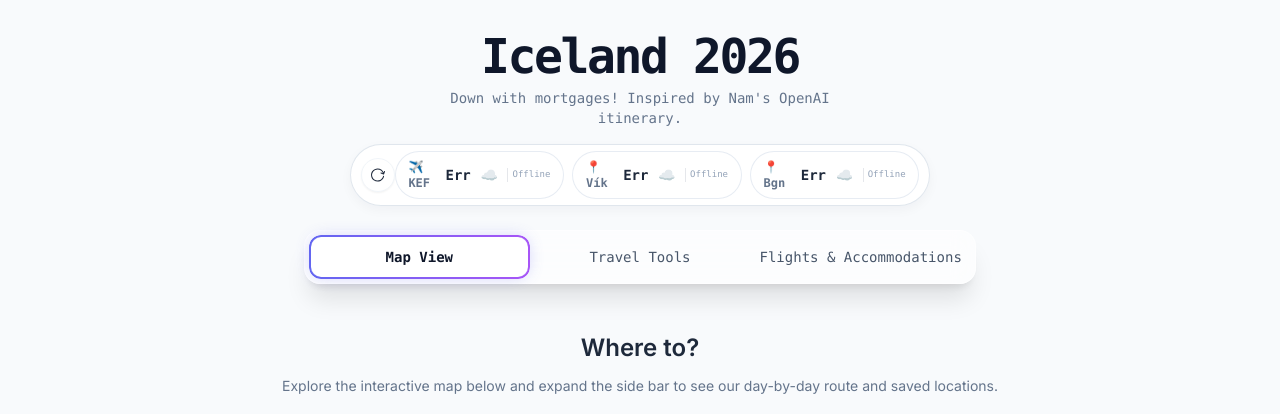
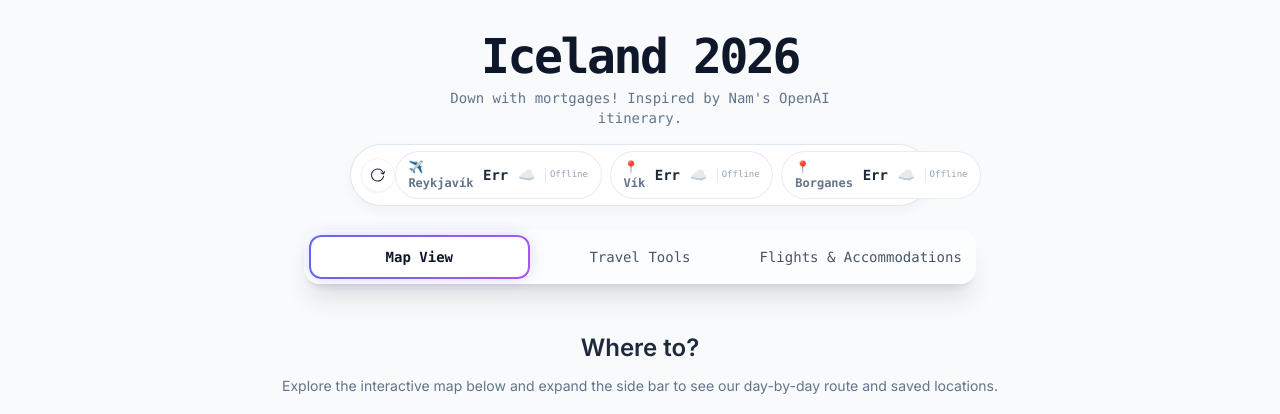
Before and after one commit to MilesNilges/iceland-2026, a website: page index.html in a window 1280 px wide. Shown: the top 414 px of the page. Drawn offline with nearby package versions, Linux system fonts and the light colour scheme; no server answers.

Commit message:
Update city names in weather badge
Changed location names from abbreviated to full versions: ie. KEF > Reykjavík

```diff
--- a/index.html
+++ b/index.html
@@ -216,7 +216,7 @@
         <div class="flex items-center gap-1 sm:gap-2 mr-1">
             <!-- Reykjavik -->
             <div class="weather-badge-card cursor-pointer" onclick="window.open('https://www.google.com/search?q=Reykjavik+iceland+weather', '_blank')">
-                <span class="text-[9px] sm:text-xs font-mono font-bold text-slate-500">✈️ KEF</span>
+                <span class="text-[9px] sm:text-xs font-mono font-bold text-slate-500">✈️ Reykjavík</span>
                 <span class="text-xs sm:text-sm font-bold font-mono text-slate-800" id="wt-temp-reyk">--°</span>
                 <span class="text-xs sm:text-sm" id="wt-icon-reyk">☁️</span>
                 <span class="text-[9px] font-mono text-slate-400 hidden md:inline-block border-l pl-1" id="wt-wind-reyk">--mph</span>
@@ -232,7 +232,7 @@
 
             <!-- Borgarnes -->
             <div class="weather-badge-card cursor-pointer" onclick="window.open('https://www.google.com/search?q=Borgarnes+iceland+weather+', '_blank')">
-                <span class="text-[9px] sm:text-xs font-mono font-bold text-slate-500">📍 Bgn</span>
+                <span class="text-[9px] sm:text-xs font-mono font-bold text-slate-500">📍 Borganes</span>
                 <span class="text-xs sm:text-sm font-bold font-mono text-slate-800" id="wt-temp-borger">--°</span>
                 <span class="text-xs sm:text-sm" id="wt-icon-borger">☁️</span>
                 <span class="text-[9px] font-mono text-slate-400 hidden md:inline-block border-l pl-1" id="wt-wind-borger">--mph</span>
```
